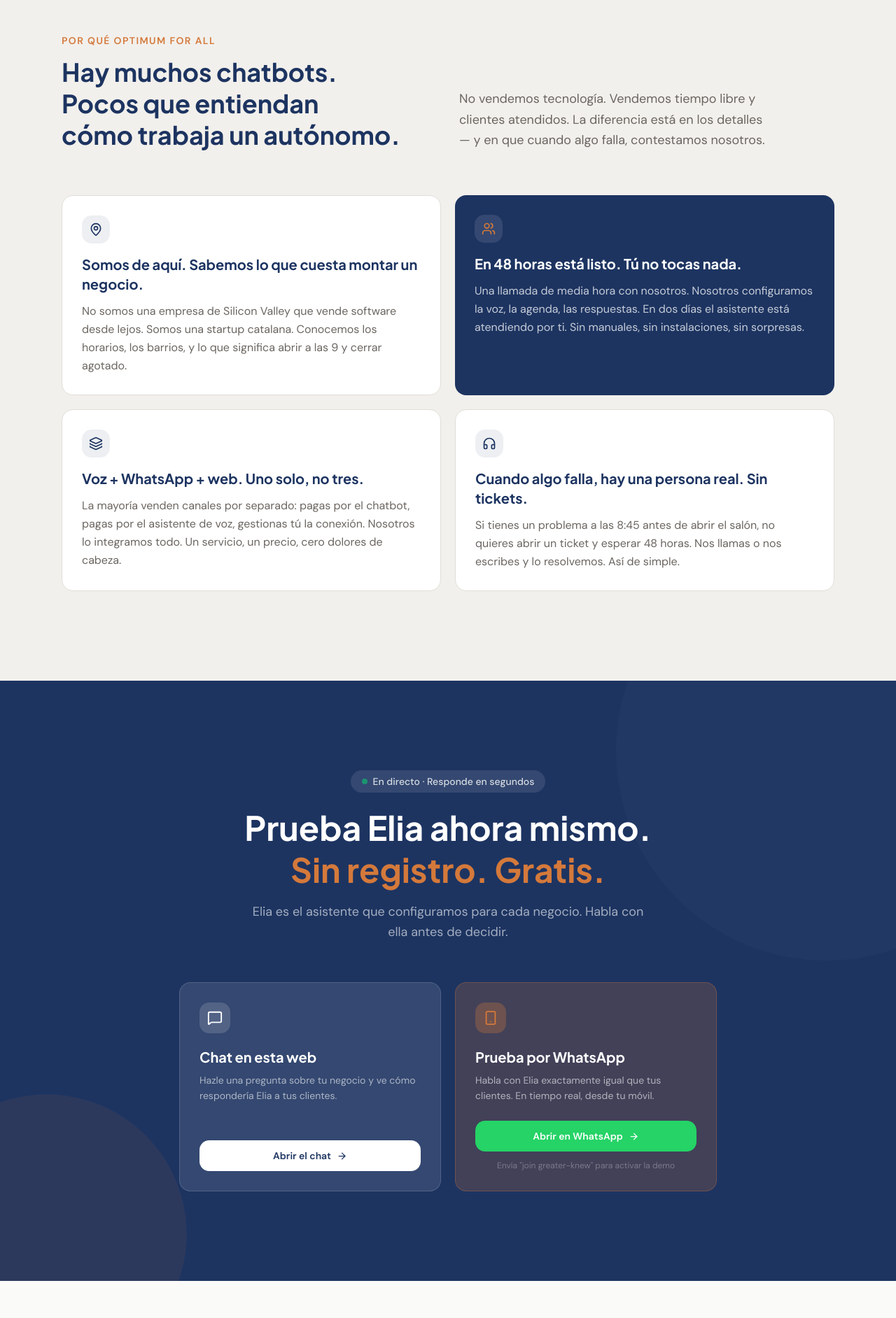
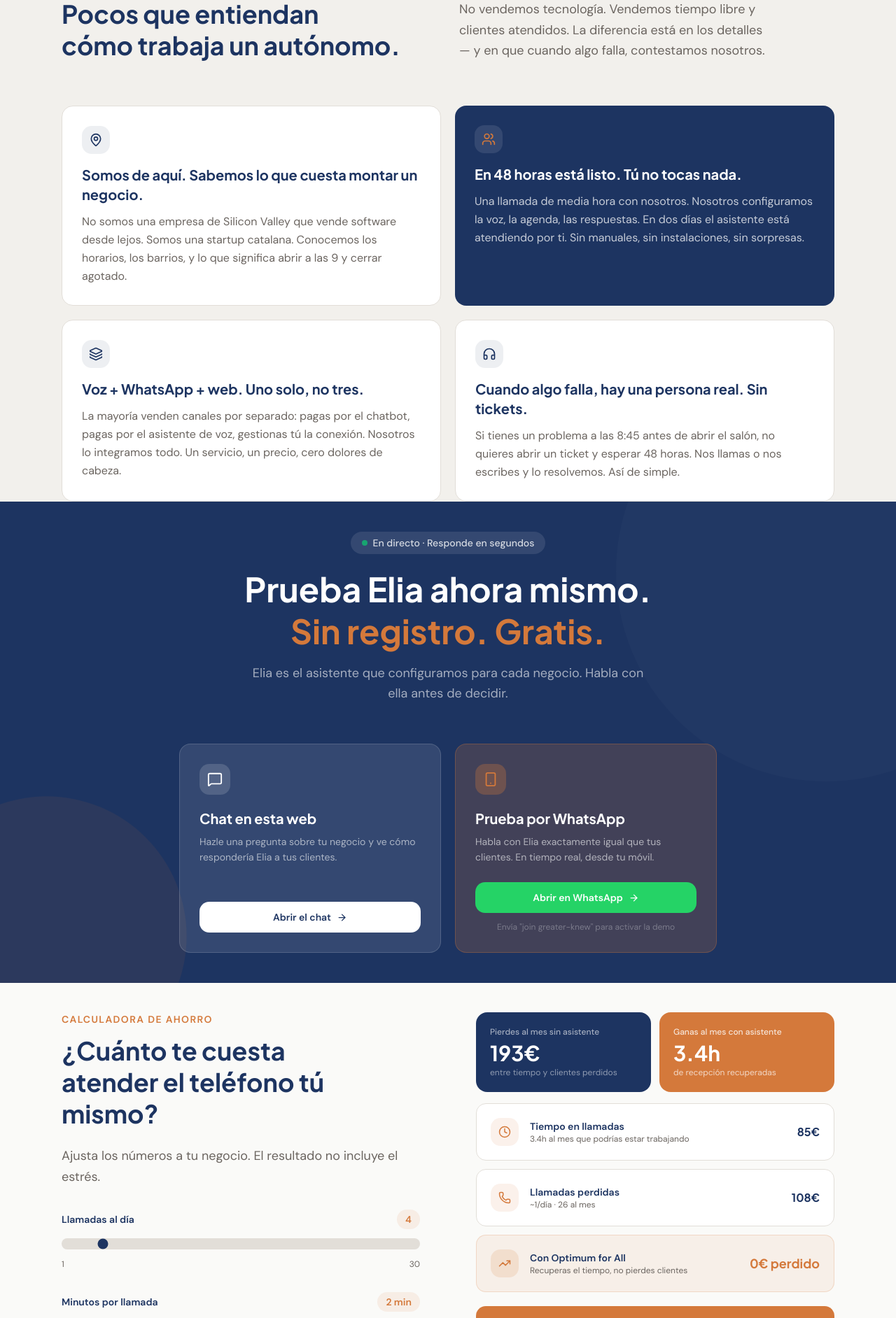
Before and after one commit to optimumforall/OFA-web, a Next.js app: page / in a window 1280 px wide. Shown: the part 880-2764 px from the top of the page at 70% size. Built offline with nearby package versions, Linux system fonts and the light colour scheme.

Commit message:
feat: full-page section experience with vertical centering

```diff
--- a/src/components/Calculadora.tsx
+++ b/src/components/Calculadora.tsx
@@ -23,7 +23,7 @@
   const totalMensual = Math.round(costeOportunidad + ingresosPerdidos);
 
   return (
-    <section id="calculadora" className="scroll-mt-28 py-24 lg:py-32 bg-[#FAFAF8]">
+    <section id="calculadora" className="scroll-mt-28 py-20 lg:py-0 lg:min-h-[calc(100vh-112px)] flex flex-col justify-center bg-[#FAFAF8]">
       <div className="max-w-6xl mx-auto px-6">
         <div className="grid lg:grid-cols-2 gap-12 lg:gap-20 items-start">
           {/* Left */}
--- a/src/components/ComoFunciona.tsx
+++ b/src/components/ComoFunciona.tsx
@@ -15,7 +15,7 @@
   const tr = t[lang].como;
 
   return (
-    <section id="como-funciona" className="scroll-mt-28 py-24 lg:py-32 bg-[#F2F0EC]">
+    <section id="como-funciona" className="scroll-mt-28 py-20 lg:py-0 lg:min-h-[calc(100vh-112px)] flex flex-col justify-center bg-[#F2F0EC]">
       <div className="max-w-6xl mx-auto px-6">
         <div className="max-w-xl mb-16">
           <p className="text-sm font-semibold text-[#D4793B] uppercase tracking-widest mb-3">{tr.label}</p>
--- a/src/components/EliaDemo.tsx
+++ b/src/components/EliaDemo.tsx
@@ -15,7 +15,7 @@
   };
 
   return (
-    <section id="demo" className="scroll-mt-28 py-24 lg:py-32 bg-[#1D3461] relative overflow-hidden">
+    <section id="demo" className="scroll-mt-28 py-20 lg:py-0 lg:min-h-[calc(100vh-112px)] flex flex-col justify-center bg-[#1D3461] relative overflow-hidden">
       {/* Background texture */}
       <div className="absolute top-0 right-0 w-[600px] h-[600px] bg-white/[0.02] rounded-full translate-x-1/3 -translate-y-1/3 pointer-events-none" />
       <div className="absolute bottom-0 left-0 w-[400px] h-[400px] bg-[#D4793B]/8 rounded-full -translate-x-1/3 translate-y-1/3 pointer-events-none" />
--- a/src/components/FAQ.tsx
+++ b/src/components/FAQ.tsx
@@ -12,7 +12,7 @@
   const tr = t[lang].faq;
 
   return (
-    <section id="faq" className="scroll-mt-28 py-24 lg:py-32 bg-[#FAFAF8]">
+    <section id="faq" className="scroll-mt-28 py-20 lg:py-0 lg:min-h-[calc(100vh-112px)] flex flex-col justify-center bg-[#FAFAF8]">
       <div className="max-w-6xl mx-auto px-6">
         <div className="grid lg:grid-cols-[1fr_2fr] gap-12 lg:gap-20">
           <motion.div initial={{ opacity: 0, y: 20 }} whileInView={{ opacity: 1, y: 0 }}
--- a/src/components/PorQueOFA.tsx
+++ b/src/components/PorQueOFA.tsx
@@ -22,7 +22,7 @@
   const tr = t[lang].porQue;
 
   return (
-    <section id="por-que-ofa" className="scroll-mt-28 py-24 lg:py-32 bg-[#F2F0EC]">
+    <section id="por-que-ofa" className="scroll-mt-28 py-20 lg:py-0 lg:min-h-[calc(100vh-112px)] flex flex-col justify-center bg-[#F2F0EC]">
       <div className="max-w-6xl mx-auto px-6">
         <div className="grid lg:grid-cols-2 gap-8 mb-16">
           <div>
```
